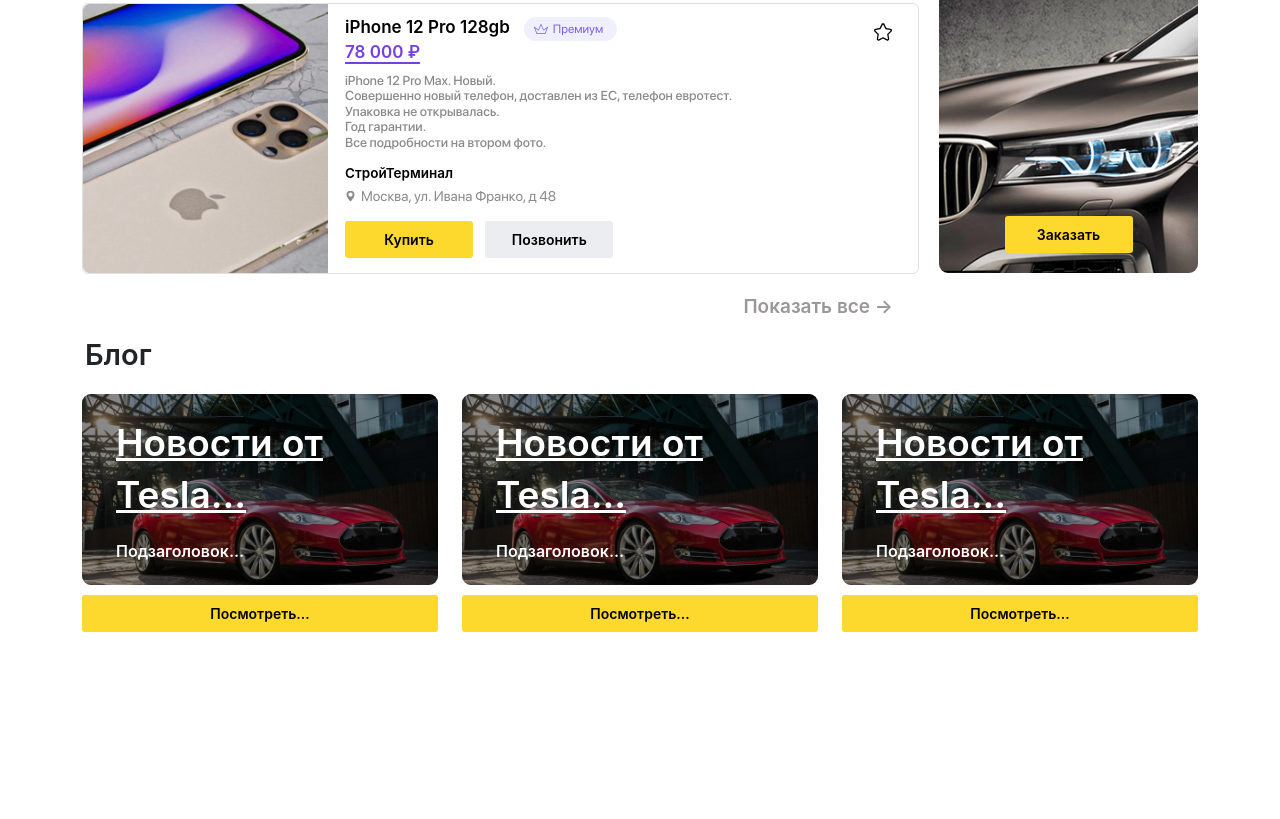
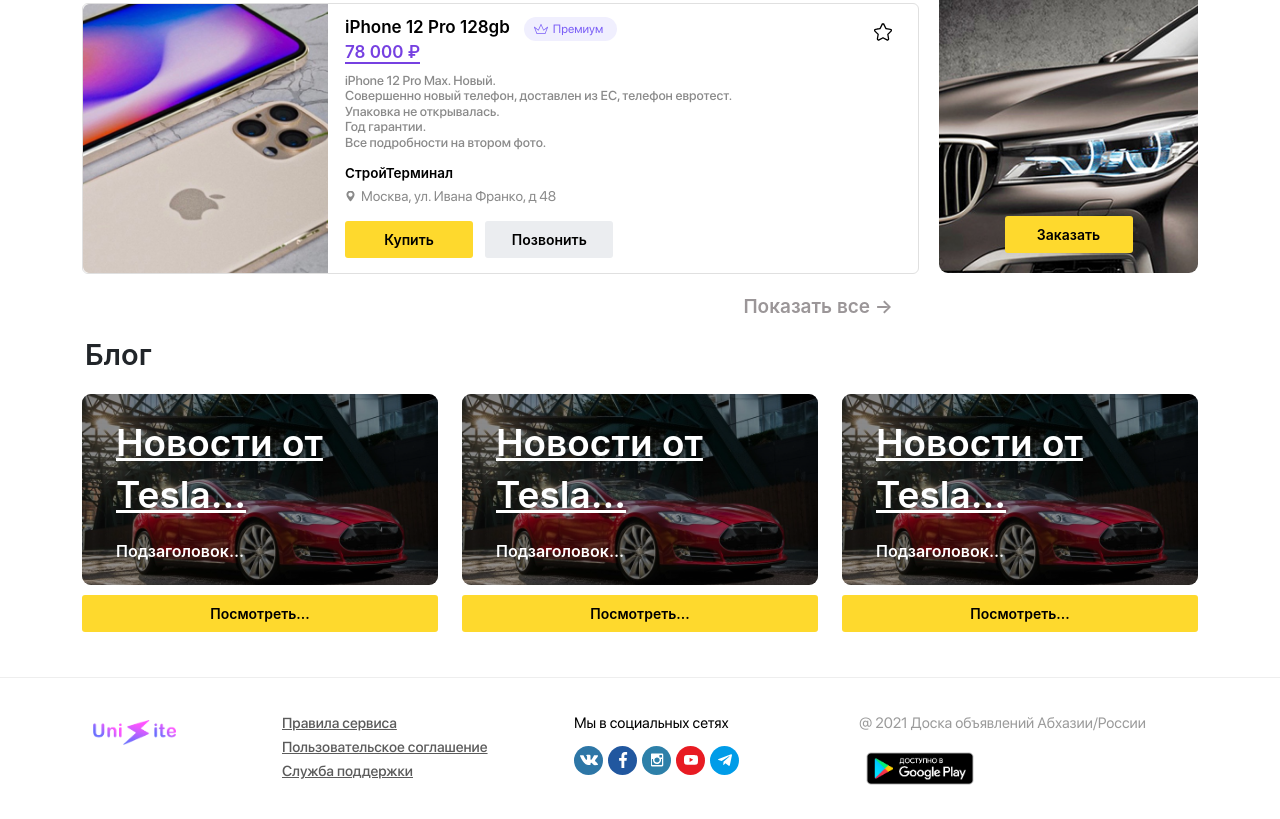
Before and after one commit to Sheva3001/Sheva3001.github.io, a plain HTML site: page unisite/index.html in a window 1280 px wide. Shown: the part 995-1814 px from the top of the page. Before the commit the page ends 1641 px from the top, so only its background shows below. Drawn offline with nearby package versions, Linux system fonts and the light colour scheme; a web font is replaced by a local one.

Commit message:
Add files via upload

```diff
--- a/unisite/css/style.css
+++ b/unisite/css/style.css
@@ -434,3 +434,87 @@ body {
       left: 34px;
       z-index: 11;
       font-weight: 600; }
+
+.footer {
+  margin-top: 31px;
+  border-top: 1px solid #eee;
+  padding: 33px 0; }
+  .footer__logo {
+    height: 25px;
+    display: block;
+    margin: 8px 0 0 11px; }
+    .footer__logo img {
+      height: 100%;
+      width: auto; }
+  .footer__links {
+    padding: 0;
+    margin: 0 0 0 10px; }
+  .footer__link {
+    list-style: none; }
+    .footer__link a {
+      color: #5b5b5b;
+      font-size: 14.5px;
+      font-weight: 500; }
+  .footer-social {
+    margin: 1px 0 0 17px; }
+    .footer-social__title {
+      font-size: 15px;
+      font-weight: 400;
+      color: #000; }
+      .footer-social__title_copyright {
+        color: #9b9b9b; }
+    .footer-social__links {
+      padding: 0;
+      margin: 11px 0;
+      list-style: none;
+      display: flex;
+      justify-content: flex-start; }
+    .footer-social__link {
+      width: 29px;
+      height: 29px;
+      background: #2d76a6;
+      margin-right: 5px;
+      border-radius: 50%;
+      position: relative; }
+      .footer-social__link a {
+        width: 100%;
+        height: 100%; }
+        .footer-social__link a img {
+          width: 18px;
+          height: 18px;
+          position: absolute;
+          top: 50%;
+          left: 50%;
+          transform: translateX(-50%) translateY(-50%); }
+      .footer-social__link_vk {
+        background: #2d76a6; }
+      .footer-social__link_fc {
+        background: #21579f; }
+        .footer-social__link_fc a img {
+          width: 16px;
+          height: 16px; }
+      .footer-social__link_inst {
+        background: #2d80a9; }
+        .footer-social__link_inst a img {
+          width: 13px;
+          height: 14px; }
+      .footer-social__link_ytb {
+        background: #e81b22; }
+        .footer-social__link_ytb a img {
+          width: 15px;
+          height: 16px; }
+      .footer-social__link_tg {
+        background: #009ce8; }
+        .footer-social__link_tg a img {
+          width: 15px;
+          height: 14px; }
+  .footer__copyright {
+    margin: 1px 0 0 17px; }
+  .footer__download {
+    display: block;
+    width: 122px;
+    height: 41px;
+    margin-top: 10px; }
+    .footer__download img {
+      width: 100%;
+      height: auto; }
--- a/unisite/index.html
+++ b/unisite/index.html
@@ -231,5 +231,41 @@
             </div>
         </div>
     </section>
+    <footer class="footer">
+        <div class="container">
+            <div class="row">
+                <div class="col-md-2">
+                    <a href="#" class="footer__logo">
+                        <img src="img/unisite-logo.png" alt="logo">
+                    </a>
+                </div>
+                <div class="col-md-3">
+                    <ul class="footer__links">
+                        <li class="footer__link"><a href="#">Правила сервиса</a></li>
+                        <li class="footer__link"><a href="#">Пользовательское соглашение</a></li>
+                        <li class="footer__link"><a href="#">Служба поддержки</a></li>
+                    </ul>
+                </div>
+                <div class="col-md-3">
+                    <div class="footer-social">
+                        <div class="footer-social__title">Мы в социальных сетях</div>
+                        <ul class="footer-social__links">
+                            <li class="footer-social__link footer-social__link_vk"><a href="#"><img src="img/vk.svg" alt="vk"></a></li>
+                            <li class="footer-social__link footer-social__link_fc"><a href="#"><img src="img/facebook.svg" alt="facebook"></a></li>
+                            <li class="footer-social__link footer-social__link_inst"><a href="#"><img src="img/instagram.svg" alt="instagram"></a></li>
+                            <li class="footer-social__link footer-social__link_ytb"><a href="#"><img src="img/youtube.svg" alt="youtube"></a></li>
+                            <li class="footer-social__link footer-social__link_tg"><a href="#"><img src="img/telegram.svg" alt="telegram"></a></li>
+                        </ul>
+                    </div>
+                </div>
+                <div class="col-md-4">
+                    <div class="footer__copyright">
+                        <div class="footer-social__title footer-social__title_copyright">@ 2021 Доска объявлений Абхазии/России</div>
+                        <a href="#" class="footer__download"><img src="img/google-play-badge.png" alt="google-play"></a>
+                    </div>
+                </div>
+            </div>
+        </div>
+    </footer>
 </body>
 </html>
```
Also changed, not shown: unisite/img/facebook.svg (added), unisite/img/google-play-badge.png (added), unisite/img/instagram.svg (added), unisite/img/telegram.svg (added), unisite/img/vk.svg (added), unisite/img/youtube.svg (added).
